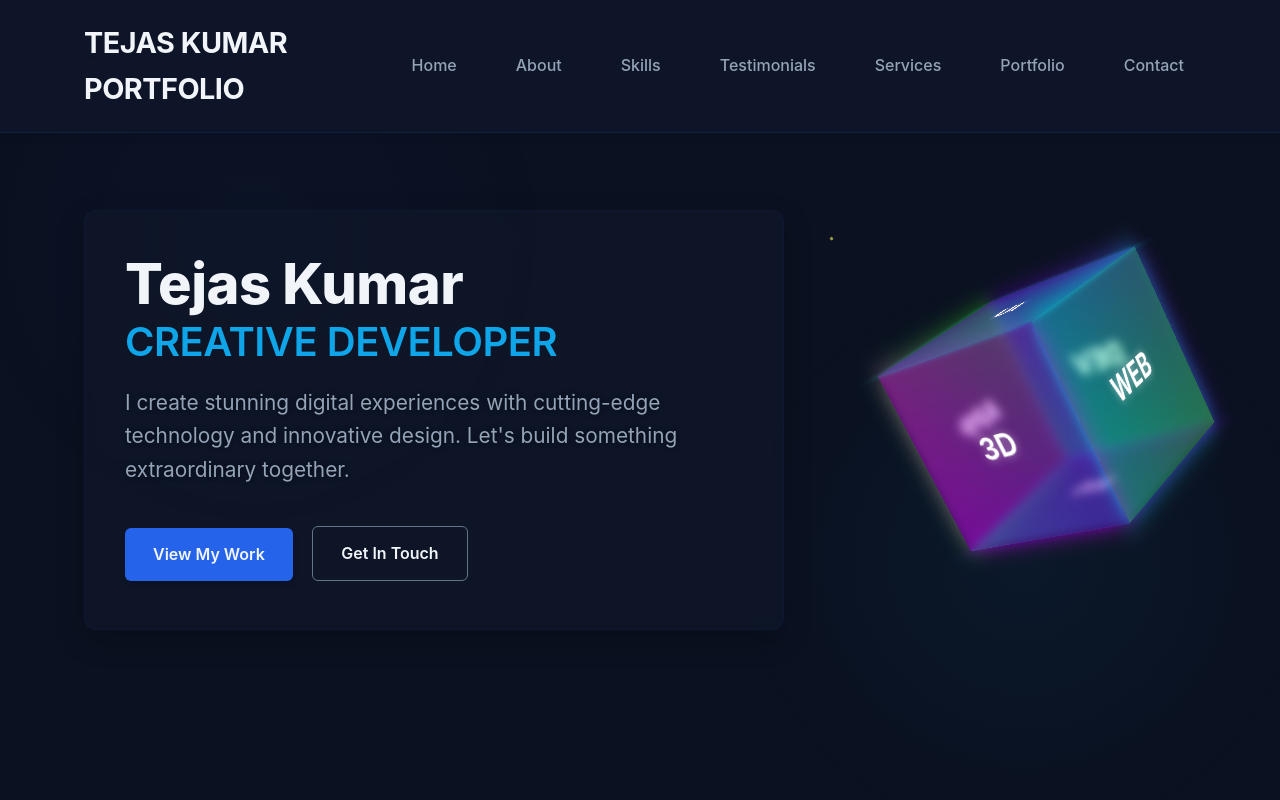
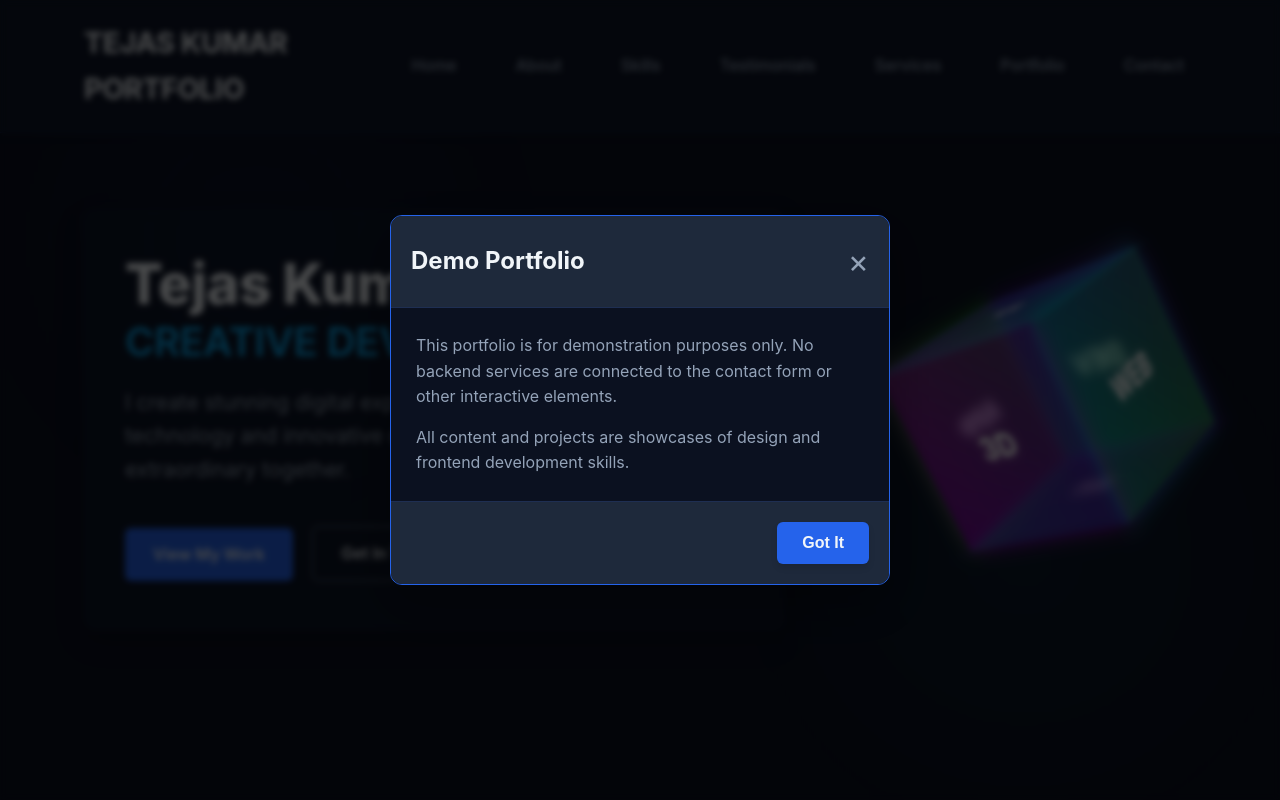
Before and after one commit to tejasdiscord12-collab/portfolio, a website: page index.html in a window 1280 px wide. Shown: the top 800 px of the page. Drawn offline with Linux system fonts and the light colour scheme.

Commit message:
Add demo notification popup to inform users about portfolio purpose

```diff
--- a/index.html
+++ b/index.html
@@ -1024,6 +1024,95 @@
             animation-timing-function: cubic-bezier(0.25, 0.1, 0.25, 1);
         }
 
+        /* Demo Notification Popup */
+        .notification-popup {
+            position: fixed;
+            top: 0;
+            left: 0;
+            width: 100%;
+            height: 100%;
+            background: rgba(0, 0, 0, 0.7);
+            display: none;
+            justify-content: center;
+            align-items: center;
+            z-index: 2000;
+            backdrop-filter: blur(3px);
+        }
+
+        .notification-content {
+            background: var(--darker-bg);
+            border-radius: 12px;
+            border: 1px solid var(--primary);
+            box-shadow: 0 20px 50px rgba(0, 0, 0, 0.3);
+            max-width: 500px;
+            width: 90%;
+            overflow: hidden;
+            animation: popupSlide 0.3s ease-out;
+        }
+
+        @keyframes popupSlide {
+            from {
+                transform: translateY(-50px);
+                opacity: 0;
+            }
+            to {
+                transform: translateY(0);
+                opacity: 1;
+            }
+        }
+
+        .notification-header {
+            padding: 20px;
+            background: var(--light-bg);
+            border-bottom: 1px solid rgba(30, 64, 175, 0.2);
+            display: flex;
+            justify-content: space-between;
+            align-items: center;
+        }
+
+        .notification-header h3 {
+            margin: 0;
+            color: var(--text-light);
+            font-size: 1.5rem;
+        }
+
+        .close-btn {
+            font-size: 2rem;
+            color: var(--text-gray);
+            cursor: pointer;
+            transition: color 0.3s ease;
+        }
+
+        .close-btn:hover {
+            color: var(--text-light);
+        }
+
+        .notification-body {
+            padding: 25px;
+        }
+
+        .notification-body p {
+            color: var(--text-gray);
+            margin-bottom: 15px;
+            line-height: 1.6;
+        }
+
+        .notification-body p:last-child {
+            margin-bottom: 0;
+        }
+
+        .notification-footer {
+            padding: 20px;
+            background: var(--light-bg);
+            border-top: 1px solid rgba(30, 64, 175, 0.2);
+            text-align: right;
+        }
+
+        .notification-footer .btn {
+            margin: 0;
+            padding: 12px 25px;
+        }
+
         /* Responsive */
         @media (max-width: 992px) {
             .hero-content h1 {
@@ -1672,5 +1761,56 @@
             });
         });
     </script>
+    <!-- Demo Notification Popup -->
+    <div id="demoNotification" class="notification-popup">
+        <div class="notification-content">
+            <div class="notification-header">
+                <h3>Demo Portfolio</h3>
+                <span class="close-btn" id="closeNotification">&times;</span>
+            </div>
+            <div class="notification-body">
+                <p>This portfolio is for demonstration purposes only. No backend services are connected to the contact form or other interactive elements.</p>
+                <p>All content and projects are showcases of design and frontend development skills.</p>
+            </div>
+            <div class="notification-footer">
+                <button id="acceptNotification" class="btn">Got It</button>
+            </div>
+        </div>
+    </div>
+
+    <script>
+        // Demo notification popup
+        document.addEventListener('DOMContentLoaded', function() {
+            const notification = document.getElementById('demoNotification');
+            const closeBtn = document.getElementById('closeNotification');
+            const acceptBtn = document.getElementById('acceptNotification');
+
+            // Check if user has already accepted the notification
+            if (!localStorage.getItem('demoNotificationAccepted')) {
+                // Show notification after a short delay
+                setTimeout(function() {
+                    notification.style.display = 'flex';
+                }, 1000);
+            }
+
+            // Close notification
+            function closeNotification() {
+                notification.style.display = 'none';
+                localStorage.setItem('demoNotificationAccepted', 'true');
+            }
+
+            // Event listeners
+            closeBtn.addEventListener('click', closeNotification);
+            acceptBtn.addEventListener('click', closeNotification);
+
+            // Close if clicked outside
+            notification.addEventListener('click', function(e) {
+                if (e.target === notification) {
+                    closeNotification();
+                }
+            });
+        });
+    </script>
+
 </body>
 </html>
```
